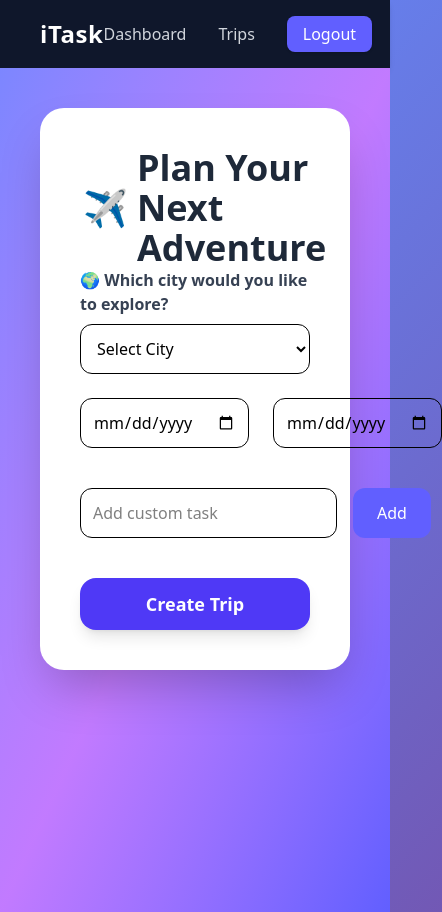
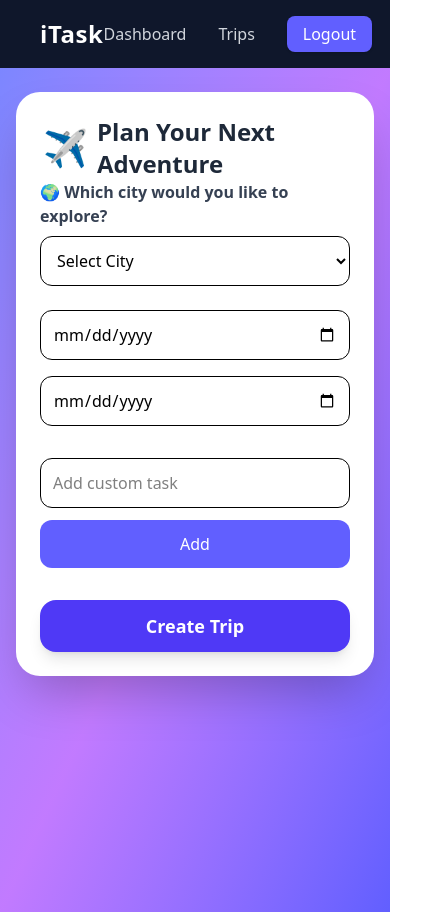
Before and after one commit to anchal-gupta-28/trip-frontend, a React (Vite) app: page /create-trip in a window 390 px wide. Shown: the whole page, 442 px wide, since content can reach past the window. Built offline with nearby package versions, Linux system fonts and the light colour scheme; sample sign-in values are in the browser's storage.

Commit message:
Fixed create trip mobile layout

```diff
--- a/src/pages/CreateTrip.jsx
+++ b/src/pages/CreateTrip.jsx
@@ -331,12 +331,12 @@ const CreateTrip = () => {
     };
 
     return (
-        <div className="min-h-screen bg-gradient-to-br from-indigo-400 via-purple-400 to-indigo-500 p-10">
+        <div className="min-h-screen bg-gradient-to-br from-indigo-400 via-purple-400 to-indigo-500 px-4 py-6 overflow-x-hidden">
             <motion.div
                 initial={{ opacity: 0, y: 40 }}
                 animate={{ opacity: 1, y: 0 }}
                 transition={{ duration: 0.6 }}
-                className="max-w-4xl mx-auto bg-white rounded-3xl shadow-2xl p-10"
+                className="max-w-3xl mx-auto bg-white rounded-3xl shadow-2xl p-6 md:p-10"
             >
                 <motion.div
                     initial={{ opacity: 0, y: 20 }}
@@ -357,7 +357,7 @@ const CreateTrip = () => {
                     </motion.span>
 
                     <div>
-                        <h2 className="text-4xl font-bold text-gray-800">
+                        <h2 className="text-2xl md:text-4xl font-bold text-gray-800">
                             Plan Your Next Adventure
                         </h2>
                     </div>
@@ -397,7 +397,7 @@ const CreateTrip = () => {
                 )}
 
                 {/* Dates */}
-                <div className="flex gap-6 mb-10">
+                <div className="grid grid-cols-1 sm:grid-cols-2 gap-4 mb-8">
                     <input
                         type="date"
                         value={fromDate}
@@ -462,7 +462,7 @@ const CreateTrip = () => {
                 )}
 
                 {/* Custom Task */}
-                <div className="flex gap-4 mb-10">
+                <div className="flex flex-col sm:flex-row gap-3 mb-8">
                     <input
                         placeholder="Add custom task"
                         value={customTask}
@@ -471,7 +471,7 @@ const CreateTrip = () => {
                     />
                     <button
                         onClick={addCustomTask}
-                        className="bg-indigo-500 hover:bg-indigo-600 text-white px-6 rounded-xl transition"
+                        className="bg-indigo-500 hover:bg-indigo-600 text-white px-6 py-3 rounded-xl transition"
                     >
                         Add
                     </button>
```
